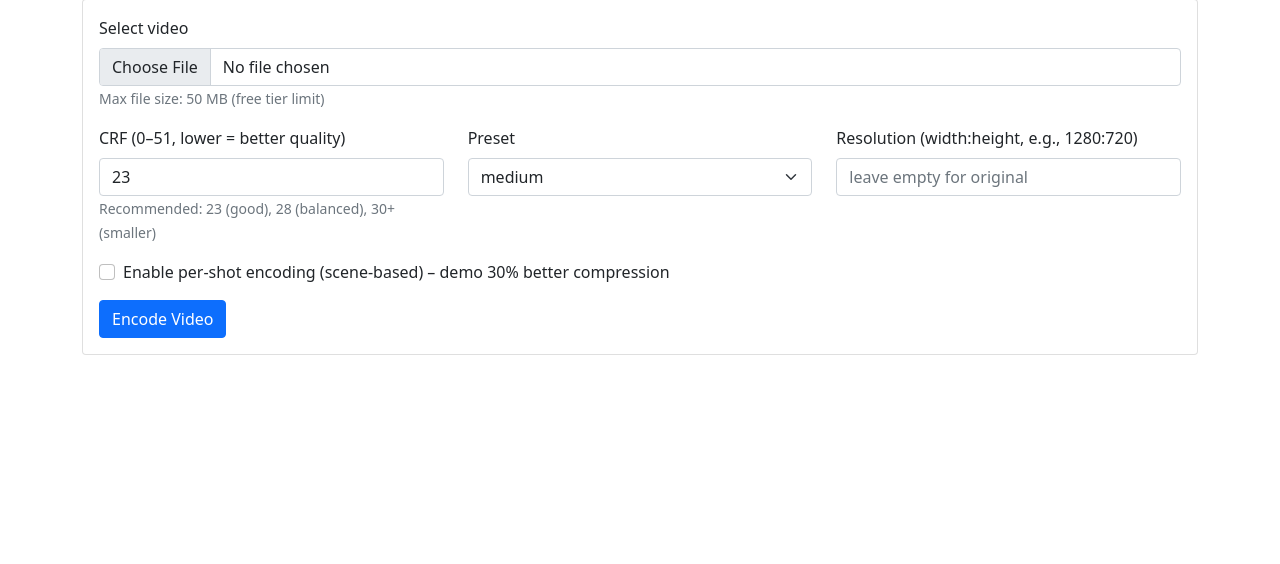
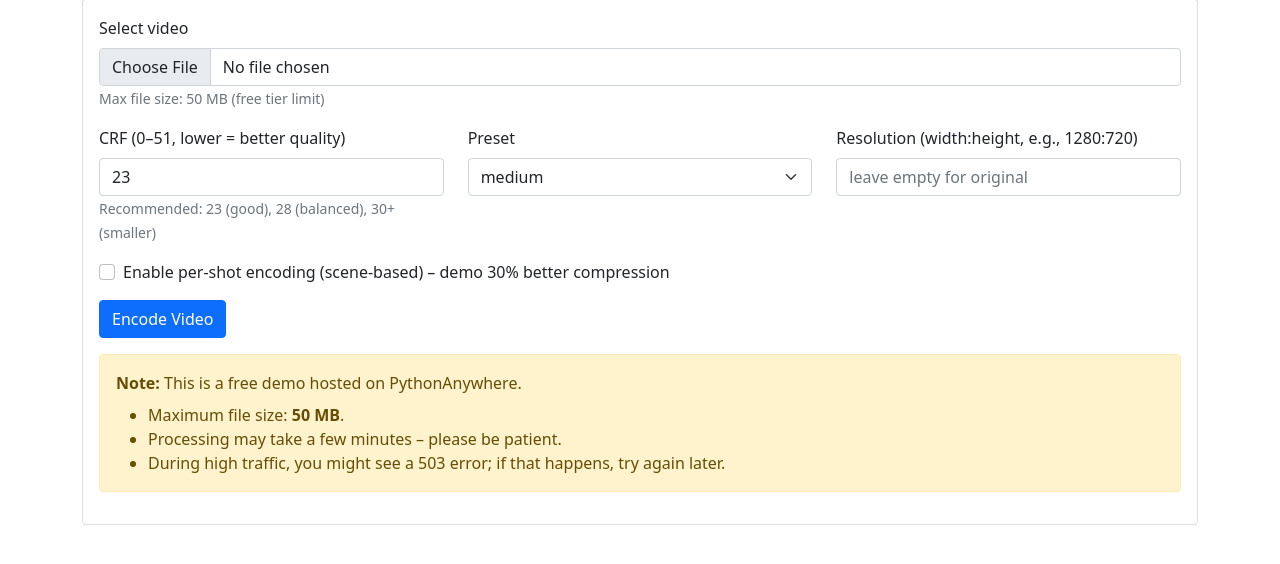
Before and after one commit to sudeepdbg/per-shot-encoder-ffmpeg, a Flask app: page / in a window 1280 px wide. Shown: the part 93-657 px from the top of the page. Run offline with Flask 3, Linux system fonts and the light colour scheme; some libraries are stand-ins or nearby versions.

Commit message:
Update index.html

```diff
--- a/templates/index.html
+++ b/templates/index.html
@@ -21,7 +21,7 @@
                     <div class="mb-3">
                         <label for="videoFile" class="form-label">Select video</label>
                         <input class="form-control" type="file" id="videoFile" name="file" accept="video/*" required>
-                        <small class="text-muted">Max file size: 50 MB (free tier limit)</small>
+                        <small class="form-text text-muted">Max file size: 50 MB (free tier limit)</small>
                     </div>
                     <div class="row">
                         <div class="col-md-4 mb-3">
@@ -58,6 +58,16 @@
                 </form>
                 <div class="progress mt-3" style="display: none;">
                     <div class="progress-bar progress-bar-striped progress-bar-animated" style="width: 100%">Processing...</div>
+                </div>
+
+                <!-- Free tier notice -->
+                <div class="alert alert-warning mt-3" role="alert">
+                    <strong>Note:</strong> This is a free demo hosted on PythonAnywhere.
+                    <ul class="mb-0 mt-2">
+                        <li>Maximum file size: <strong>50 MB</strong>.</li>
+                        <li>Processing may take a few minutes – please be patient.</li>
+                        <li>During high traffic, you might see a 503 error; if that happens, try again later.</li>
+                    </ul>
                 </div>
             </div>
         </div>
```
